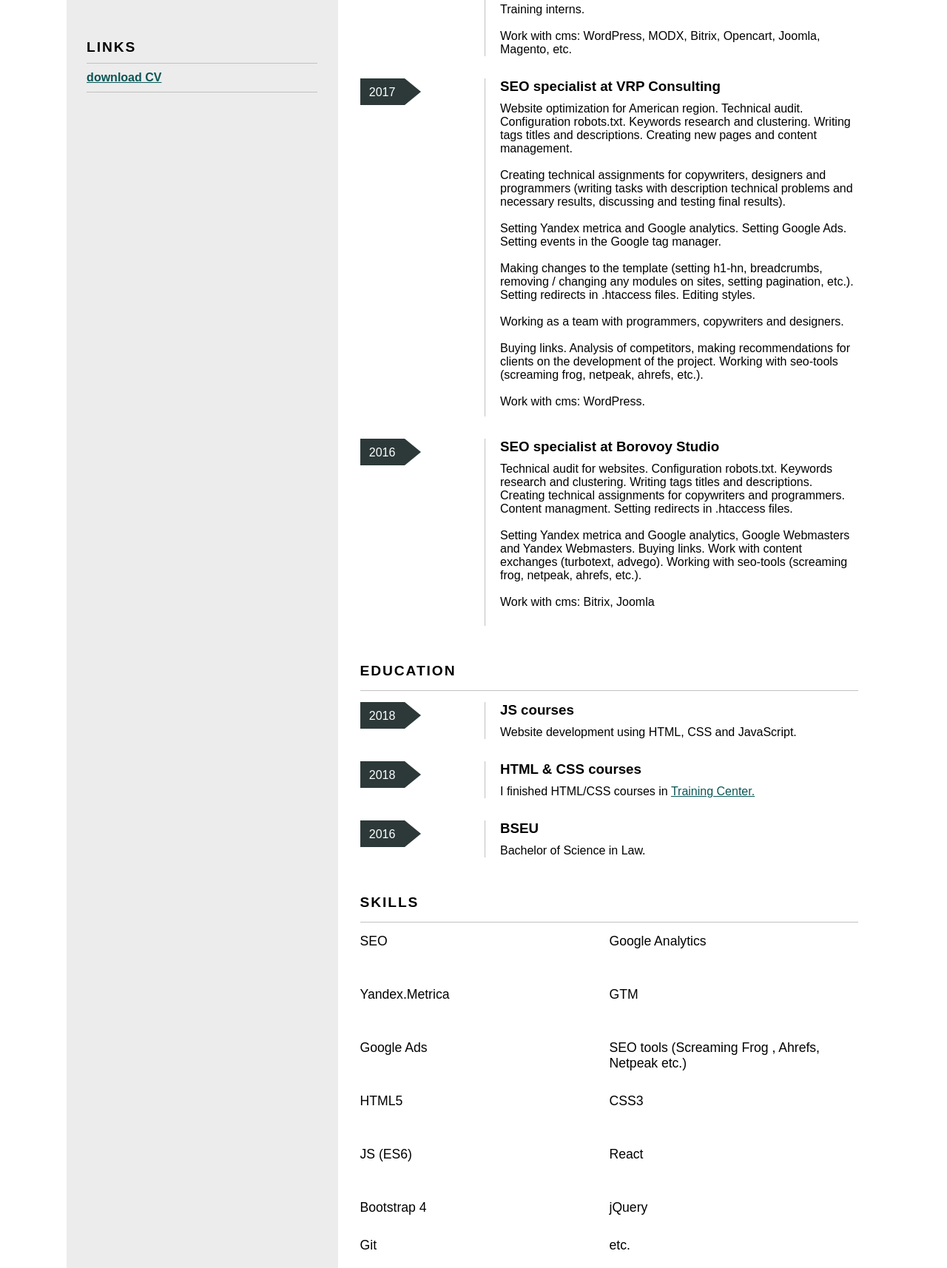
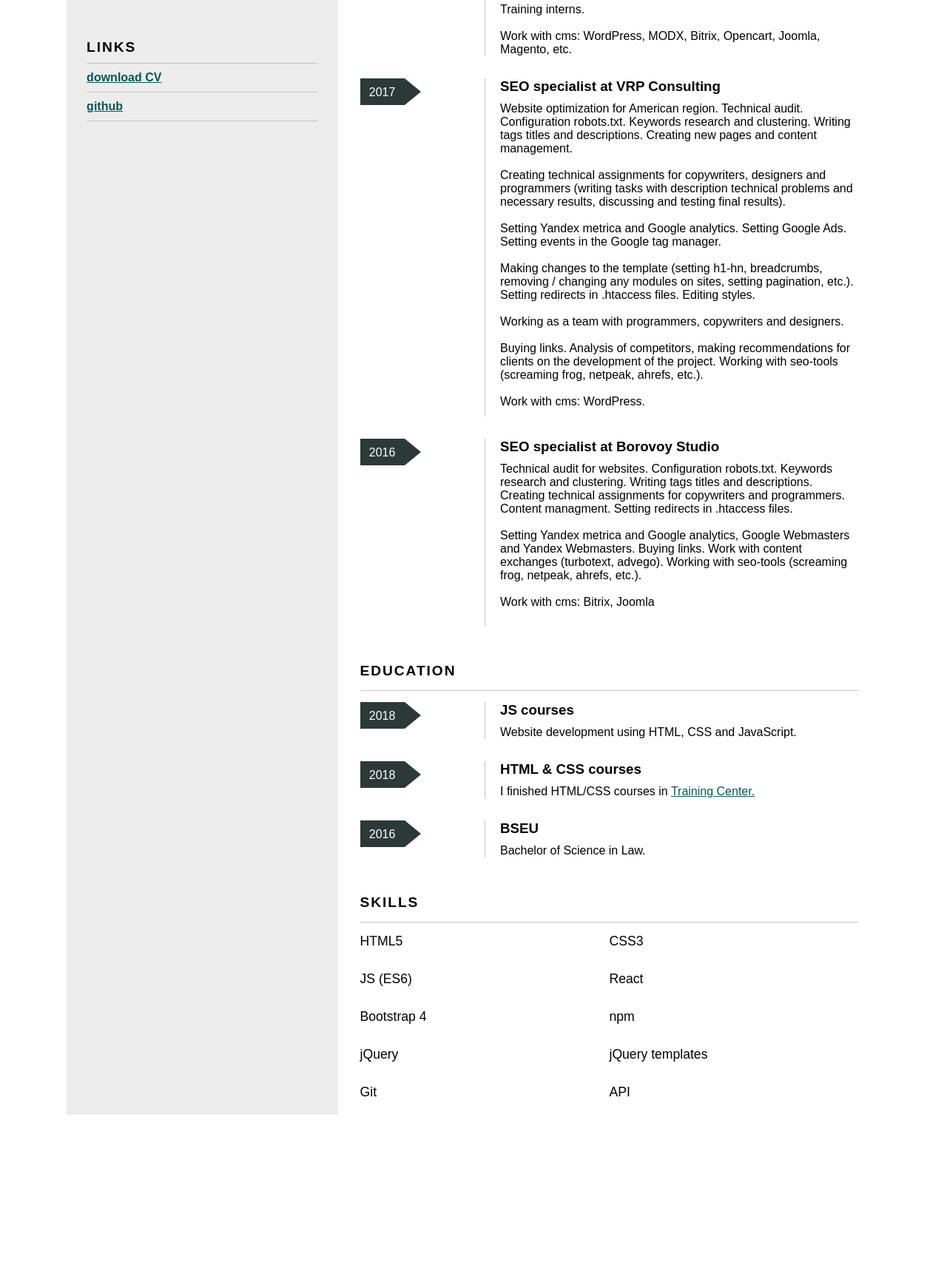
Before and after one commit to nadezhdaS/cv, a plain HTML site: page index.html in a window 1280 px wide. Shown: the part 1000-2714 px from the top of the page at 74% size. After the commit the page ends 2507 px from the top, so only its background shows below. Drawn offline with Linux system fonts and the light colour scheme.

Commit message:
change description

```diff
--- a/index.html
+++ b/index.html
@@ -10,7 +10,7 @@
             <h1>
                 Nadezhda Strelchenia
             </h1>
-                <p>SEO specialist</p>
+                <p>junior frontend developer</p>
         </header>
         <main>
             <div id="generalInfo">
@@ -72,16 +72,18 @@
                         </thead>
                         <tbody>
                             <tr>
-                                    <td><a href="CV_NADEZHDA_STRELCHENIA.docx">download CV</a></td>
+                                <td><a href="CV_NADEZHDA_STRELCHENIA.docx">download CV</a></td>
+                                <tr>
+                                    <td><a href="https://github.com/nadezhdaS/">github</a></td>
                                 </tr>
+                            </tr>
                         </tbody>
                     </table>
             </div>
             <div id="aboutMe">
                 <h2>Profile</h2>
                 <p>
-                    I'm interested in professional growth as an SEO specialist. I really like to solve complicated tasks, optimize websites and do it more user-friendly. I'm happy to see project progress and traffic increase.
-I learned HTML, CSS and JS. Self-education is an important part of my life. I would like to find a friendly team and interesting projects.</p>
+                    I'm interested in professional growth as a frontend developer. I really like to solve complicated tasks, create effective and user-friendly applications. I learned HTML, CSS, JS and React on my own. Of course, in foundation was programming courses, but self-education is an important part of my life. I would like to find a friendly team and interesting projects.</p>
                 <h2>Work</h2>
                 <div id="aboutWork">
                     <div class="label">2018</div>
@@ -150,21 +152,16 @@ I learned HTML, CSS and JS. Self-education is an important part of my life. I wo
                 </div>
                 <h2>Skills</h2>
                 <div id="mySkills">
-                    <p>SEO</p>
-                    <p>Google Analytics</p>
-                    <p>Yandex.Metrica</p>
-                    <p>GTM</p>
-                    <p>Google Ads</p>
-                    <p>SEO tools (Screaming Frog , Ahrefs, Netpeak etc.)</p>
                     <p>HTML5</p>
                     <p>CSS3</p>
                     <p>JS (ES6)</p>
                     <p>React</p>
                     <p>Bootstrap 4</p>
+                    <p>npm</p>
                     <p>jQuery</p>
+                    <p>jQuery templates</p>
                     <p>Git</p>
-                    <p>etc.</p>
-
+                    <p>API</p>
                 </div>
             </div>
         </main>
```
Also changed, not shown: 1 other file.
